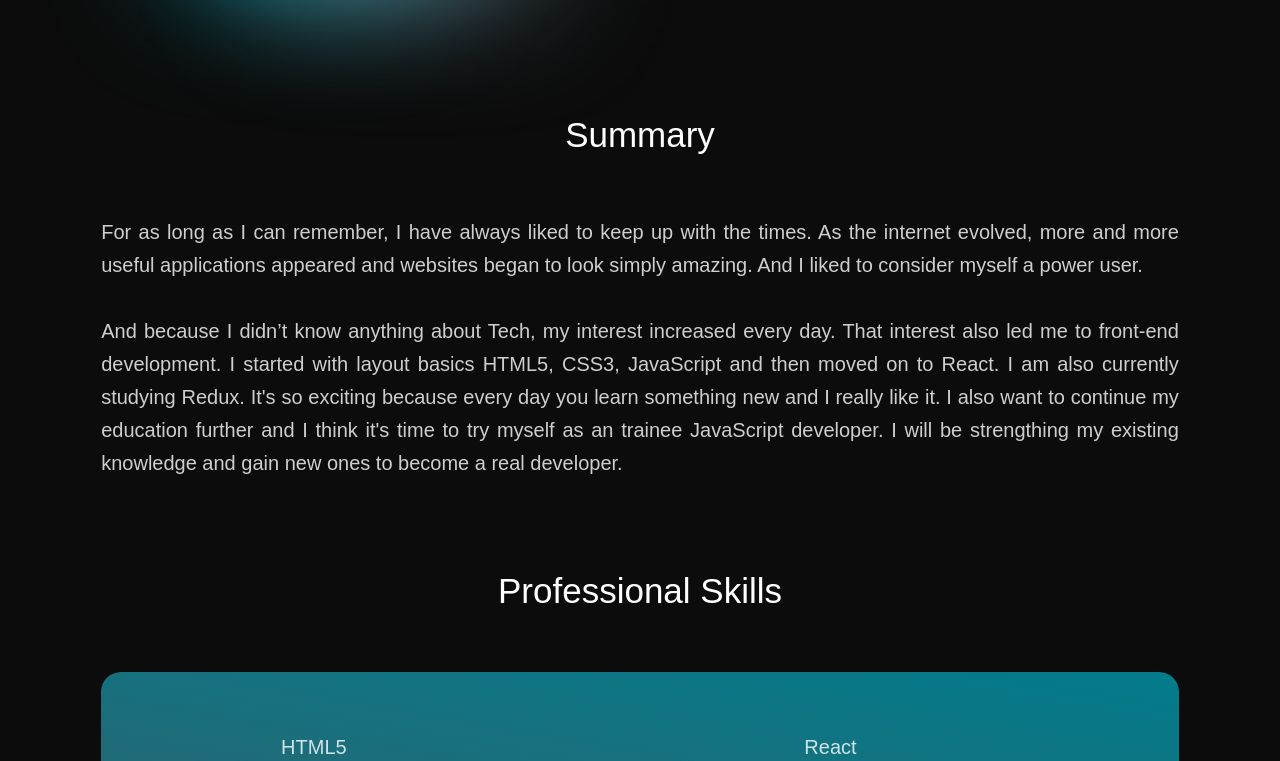
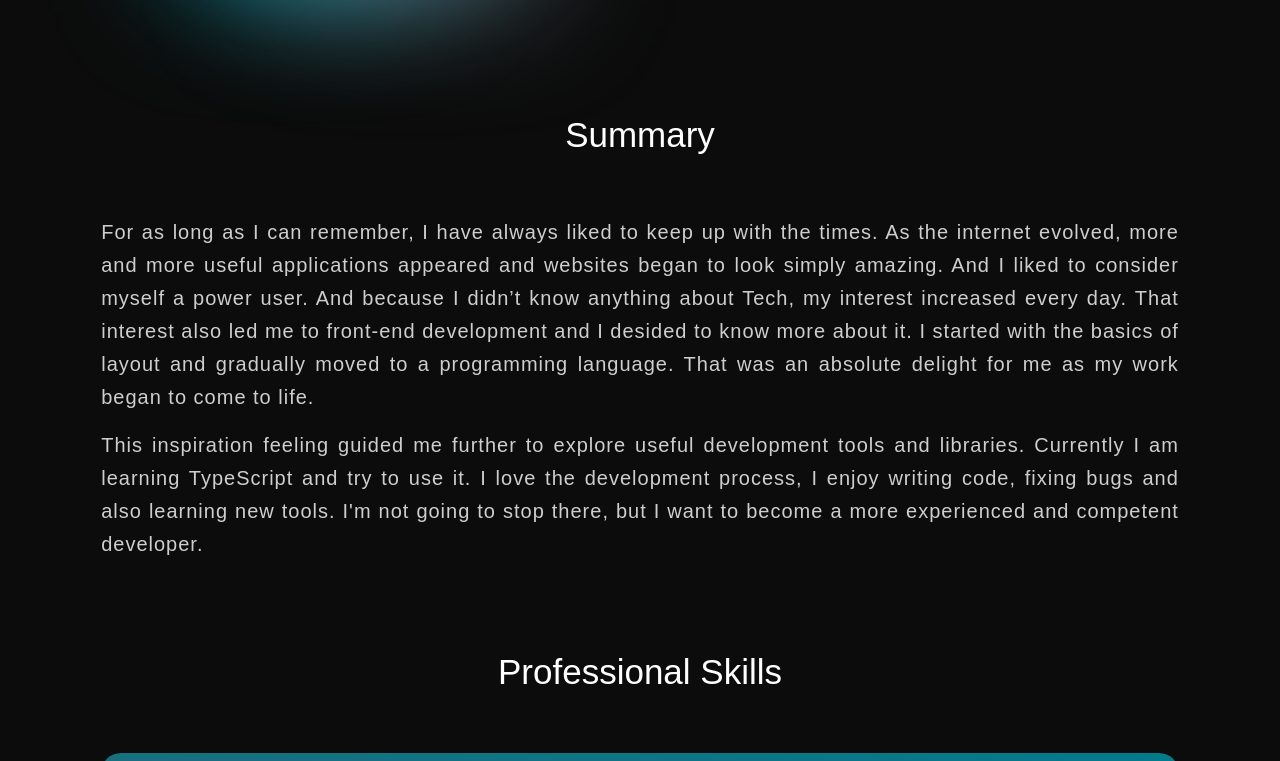
Before and after one commit to AlenaKoryavaya/my-cv, a React (Create React App) app: page / in a window 1280 px wide. Shown: the part 475-1236 px from the top of the page. Built offline with nearby package versions, Linux system fonts and the light colour scheme.

Commit message:
fix: summary text

```diff
--- a/src/components/my-projects/Projects.scss
+++ b/src/components/my-projects/Projects.scss
@@ -82,11 +82,17 @@
             transition: $transition;
 
             @media screen and (max-width: 695px) {
-                padding: 15px 25px;
+                padding: 15px 20px;
+                font-size: 20px;
             }
 
             @media screen and (max-width: 510px) {
                 font-size: 16px;
+            }
+
+            @media screen and (max-width: 390px) {
+                padding: 10px 20px;
+                font-size: 14px;
             }
 
             &:hover {
@@ -117,11 +123,19 @@
             width: 1.5rem;
             height: 1.5rem;
         }
+        @media screen and (max-width: 390px) {
+            width: 1rem;
+            height: 1rem;
+        }
     }
     .carousel-control-prev-icon {
         @media screen and (max-width: 550px) {
             width: 1.5rem;
             height: 1.5rem;
         }
+        @media screen and (max-width: 390px) {
+            width: 1rem;
+            height: 1rem;
+        }
     }
 }
--- a/src/components/summary/Summary.js
+++ b/src/components/summary/Summary.js
@@ -7,14 +7,18 @@ const Summary = () => {
             <p className="summary__text">
                 For as long as I can remember, I have always liked to keep up with the times. As the
                 internet evolved, more and more useful applications appeared and websites began to
-                look simply amazing. And I liked to consider myself a power user.
-                <br /> <br /> And because I didn’t know anything about Tech, my interest increased
-                every day. That interest also led me to front-end development. I started with layout
-                basics HTML5, CSS3, JavaScript and then moved on to React. I am also currently
-                studying Redux. It's so exciting because every day you learn something new and I
-                really like it. I also want to continue my education further and I think it's time
-                to try myself as an trainee JavaScript developer. I will be strengthing my existing
-                knowledge and gain new ones to become a real developer.
+                look simply amazing. And I liked to consider myself a power user. And because I
+                didn’t know anything about Tech, my interest increased every day. That interest also
+                led me to front-end development and I desided to know more about it. I started with
+                the basics of layout and gradually moved to a programming language. That was an
+                absolute delight for me as my work began to come to life.{" "}
+            </p>
+            <p className="summary__text">
+                This inspiration feeling guided me further to explore useful development tools and
+                libraries. Currently I am learning TypeScript and try to use it. I love the
+                development process, I enjoy writing code, fixing bugs and also learning new tools.
+                I'm not going to stop there, but I want to become a more experienced and competent
+                developer.
             </p>
         </section>
     );
--- a/src/components/summary/Summary.scss
+++ b/src/components/summary/Summary.scss
@@ -8,9 +8,11 @@
 
     &__text {
         width: 100%;
+        margin-bottom: 15px;
         font-size: 20px;
         line-height: 33px;
         text-align: justify;
+        letter-spacing: 1px;
 
         @media screen and (max-width: 695px) {
             font-size: 16px;
```
